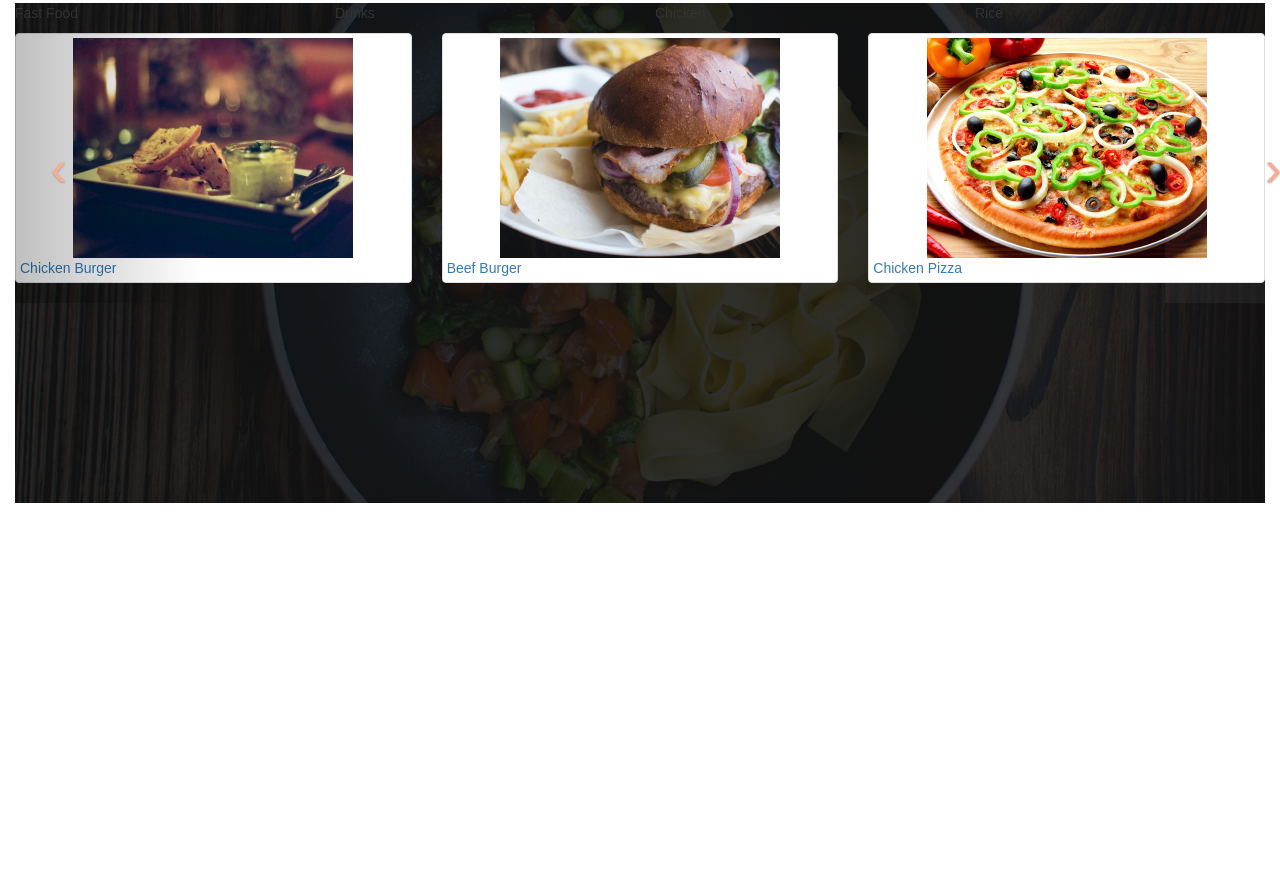
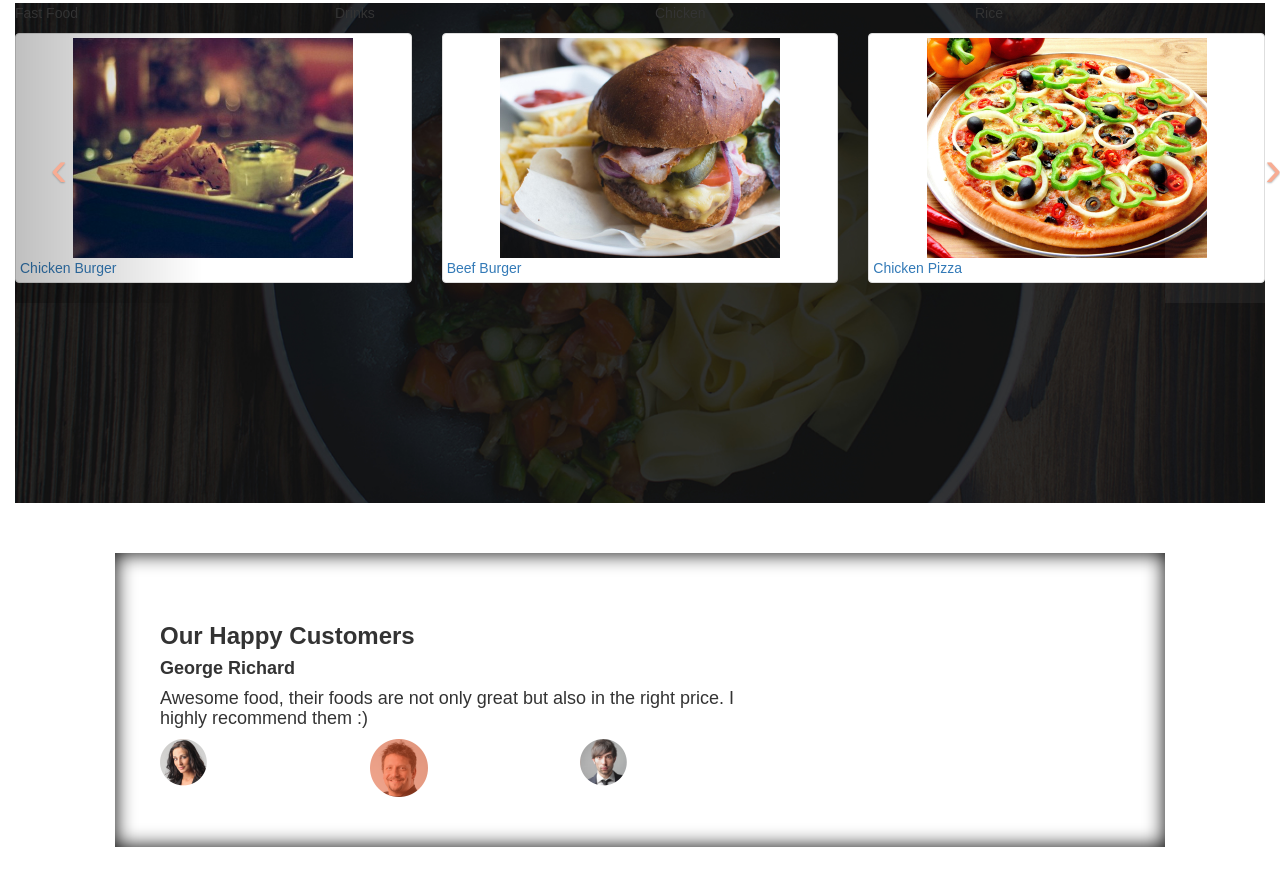
Before and after one commit to sammwas/anita-skitchen, a plain HTML site: page Kitchen/index.html in a window 1280 px wide. Shown: the part 1547-2432 px from the top of the page. Before the commit the page ends 2050 px from the top, so only its background shows below. Drawn offline with nearby package versions, Linux system fonts and the light colour scheme.

Commit message:
customer pane

```diff
--- a/Kitchen/index.html
+++ b/Kitchen/index.html
@@ -158,7 +158,26 @@
  <!--End of myCarousel-->
 </div>
 
- </div>
+  <div class="row" style="box-shadow: inset 0 0 20px #000000;margin: 50px 100px;padding:50px 0">
+  <div id="wrapper" style="width:90%;margin:0 0 0 30px;font-family: 'Raleway', sans-serif;">
+
+    <div class="col-md-8 customer-left">
+           <h3><b>Our Happy Customers</b></h3>
+           <h4><b>George Richard</b></h4>
+           <h4> Awesome food, their foods are not only great but also in the right price. I highly recommend them :)</h4>
+           <!--Customer pics-->
+           <div class="row">
+             <div class="col-md-4 cust-pos">
+               <img src="customers/p1.png" class="img-responsive">
+             </div>
+             <div class="col-md-4 cust-pos">
+               <img src="customers/p2.png" class="img-responsive">
+             </div>
+             <div class="col-md-4 cust-pos">
+               <img src="customers/p3.png" class="img-responsive">
+             </div>
+           </div>
+         </div>
 
 
 
```
